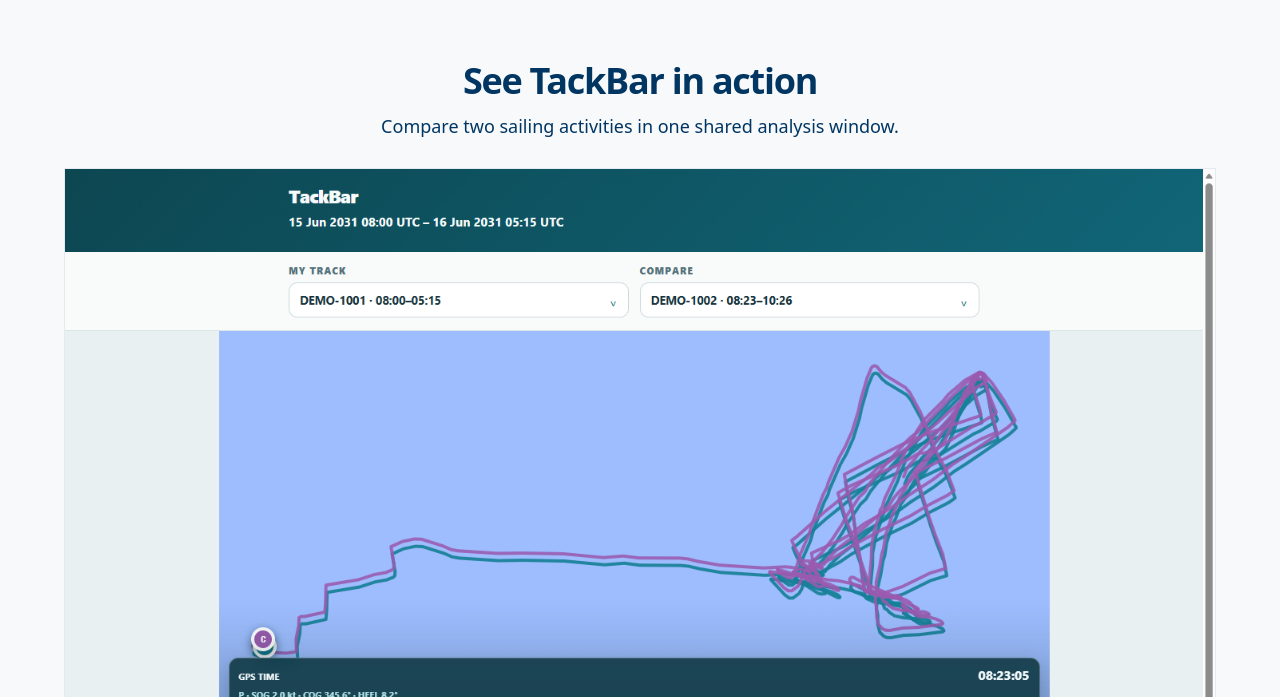
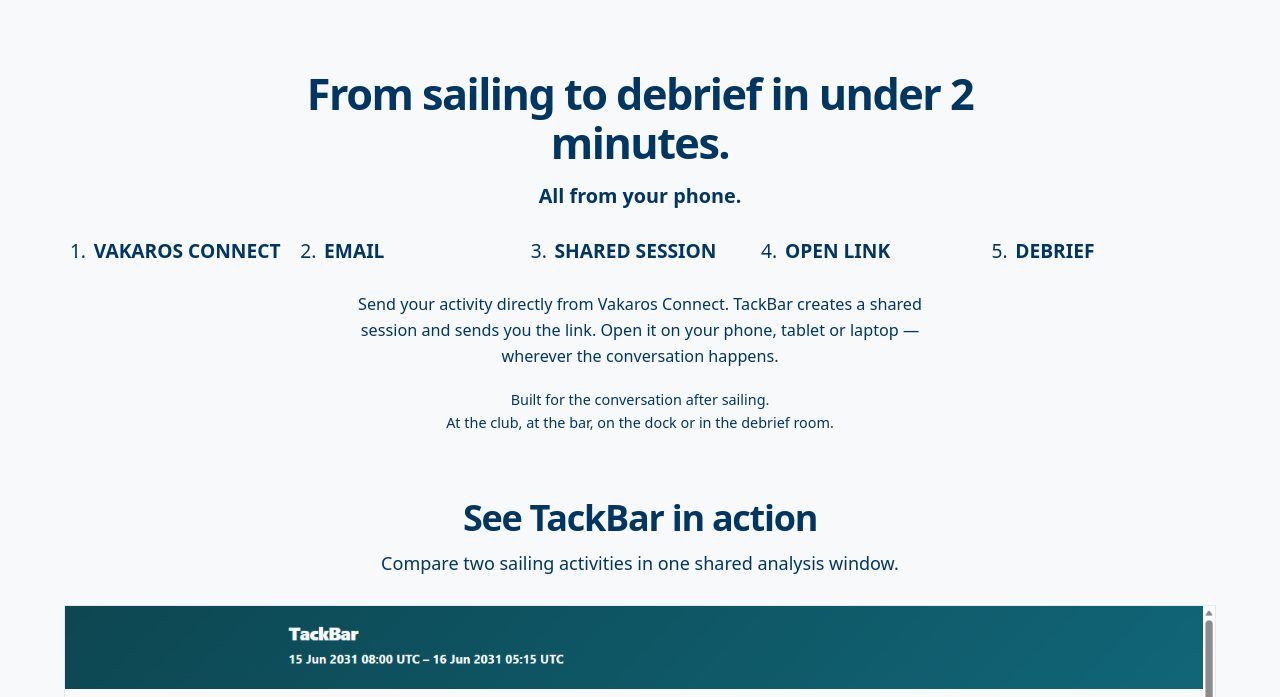
Before and after one commit to maxsail-project/tackbar-web, a plain HTML site: page index.html in a window 1280 px wide. Shown: the part 743-1440 px from the top of the page. Drawn offline with Linux system fonts and the light colour scheme.

Commit message:
chore: prepare TackBar Web for production

```diff
--- a/assets/styles.css
+++ b/assets/styles.css
@@ -40,6 +40,14 @@
 .flow h2 { font-size: clamp(1.35rem, 3.3vw, 2.6rem); font-weight: 850; margin: 0; }
 .flow p { font-size: .85rem; line-height: 1.45; margin: .75rem 0 0; }
 .flow-arrow { position: absolute; width: 1.4rem; height: auto; top: .35rem; right: -1.7rem; }
+.mobile-workflow { padding-block: 2rem; text-align: center; }
+.mobile-workflow h2 { max-width: 30ch; margin: 0 auto .65rem; font-size: clamp(1.7rem, 3.5vw, 2.4rem); }
+.mobile-workflow-phone { margin: 0 auto; font-size: 1.1rem; font-weight: 650; }
+.mobile-workflow-steps { display: grid; grid-template-columns: repeat(5, minmax(0, 1fr)); gap: 1.5rem; padding-left: 1.5rem; margin: 1.5rem 0; text-align: left; }
+.mobile-workflow-steps li { padding-left: .15rem; font-size: clamp(.9rem, 1.5vw, 1.1rem); font-weight: 650; line-height: 1.4; }
+.mobile-workflow-steps li::marker { font-weight: 400; }
+.mobile-workflow-explanation { margin: 0 auto; font-size: .9rem; }
+.mobile-workflow-culture { margin: 1rem auto 0; font-size: .8rem; }
 .product-proof { padding-block: 1.5rem 3.5rem; text-align: center; }
 .product-proof h2 { margin-bottom: .6rem; }
 .product-proof p { margin: 0 auto 1.5rem; }
@@ -49,7 +57,6 @@
 #open-source { font-size: .85rem; }
 #open-source h2 { font-size: 1.1rem; margin-bottom: .5rem; }
 .site-footer { font-size: .8rem; border-top: 1px solid var(--color-pale); padding-block: 1.5rem; }
-.footer-mark { display: block; height: 1.75rem; width: auto; }
 .footer-links { display: flex; flex-wrap: wrap; gap: .5rem 1.5rem; list-style: none; padding: 0; margin-block: .5rem; }
 .footer-links a { display: inline-flex; align-items: center; min-height: 44px; }
 .site-footer p:last-child { margin-block: .5rem 0; }
@@ -65,4 +72,6 @@
   .flow h2 { font-size: 2rem; }
   .flow p { margin-top: .25rem; }
   .flow-arrow { width: 1.25rem; top: auto; bottom: -2rem; right: calc(50% - .625rem); transform: rotate(90deg); }
+  .mobile-workflow-steps { grid-template-columns: 1fr; gap: .55rem; width: fit-content; max-width: 100%; margin: 1.5rem auto; }
+  .mobile-workflow-steps li { font-size: 1rem; }
 }
--- a/index.html
+++ b/index.html
@@ -4,6 +4,16 @@
   <meta charset="utf-8">
   <meta name="viewport" content="width=device-width, initial-scale=1">
   <title>TackBar — Sail. Debrief. Learn.</title>
+  <meta name="description" content="TackBar helps dinghy sailors turn sailing sessions and post-sailing conversations into shared learning.">
+  <link rel="canonical" href="https://tackbar.eu/">
+  <link rel="alternate" hreflang="en" href="https://tackbar.eu/">
+  <link rel="alternate" hreflang="es" href="https://tackbar.eu/es/">
+  <link rel="alternate" hreflang="x-default" href="https://tackbar.eu/">
+  <meta property="og:title" content="TackBar — Sail. Debrief. Learn.">
+  <meta property="og:description" content="TackBar helps dinghy sailors turn sailing sessions and post-sailing conversations into shared learning.">
+  <meta property="og:type" content="website">
+  <meta property="og:url" content="https://tackbar.eu/">
+  <meta property="og:site_name" content="TackBar">
   <link rel="stylesheet" href="assets/styles.css">
   <link rel="icon" href="assets/logo/tackbar-mark.svg" type="image/svg+xml">
 </head>
@@ -36,6 +46,19 @@
         <li><h2 lang="en">LEARN</h2><p>Learn from the conversation.</p></li>
       </ol>
     </section>
+    <section class="mobile-workflow" aria-labelledby="mobile-workflow-title">
+      <h2 id="mobile-workflow-title">From sailing to debrief in under 2 minutes.</h2>
+      <p class="mobile-workflow-phone">All from your phone.</p>
+      <ol class="mobile-workflow-steps" lang="en">
+        <li><span>VAKAROS CONNECT</span></li>
+        <li><span>EMAIL</span></li>
+        <li><span>SHARED SESSION</span></li>
+        <li><span>OPEN LINK</span></li>
+        <li><span>DEBRIEF</span></li>
+      </ol>
+      <p class="mobile-workflow-explanation">Send your activity directly from Vakaros Connect. TackBar creates a shared session and sends you the link. Open it on your phone, tablet or laptop — wherever the conversation happens.</p>
+      <p class="mobile-workflow-culture">Built for the conversation after sailing.<br>At the club, at the bar, on the dock or in the debrief room.</p>
+    </section>
     <section class="product-proof" aria-labelledby="product-title">
       <h2 id="product-title">See TackBar in action</h2>
       <p>Compare two sailing activities in one shared analysis window.</p>
@@ -53,7 +76,6 @@
     </section>
   </main>
   <footer class="container site-footer">
-    <img class="footer-mark" src="assets/logo/tackbar-mark.svg" alt="TackBar">
     <ul class="footer-links">
       <li><a href="https://github.com/maxsail-project/tackbar">GitHub</a></li>
       <li><a href="mailto:maxsail.project@gmail.com">maxsail.project@gmail.com</a></li>
```
Also changed, not shown: es/index.html (+23 -1 lines), sitemap.xml (added, +9 -0 lines), robots.txt (added), 1 other file.
